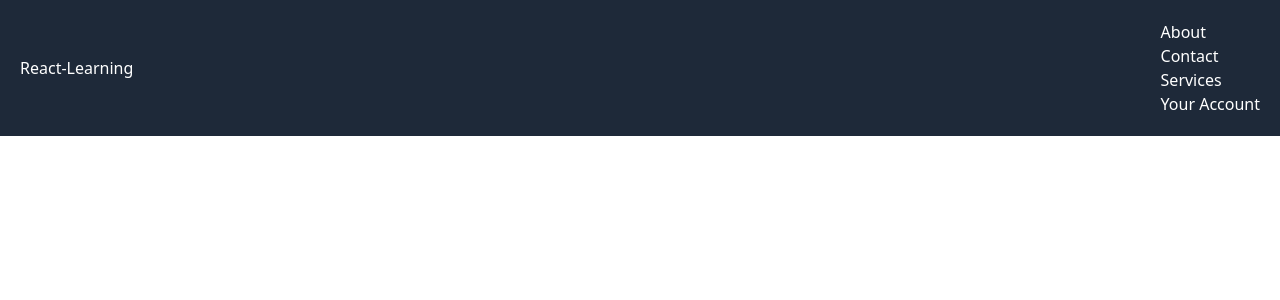
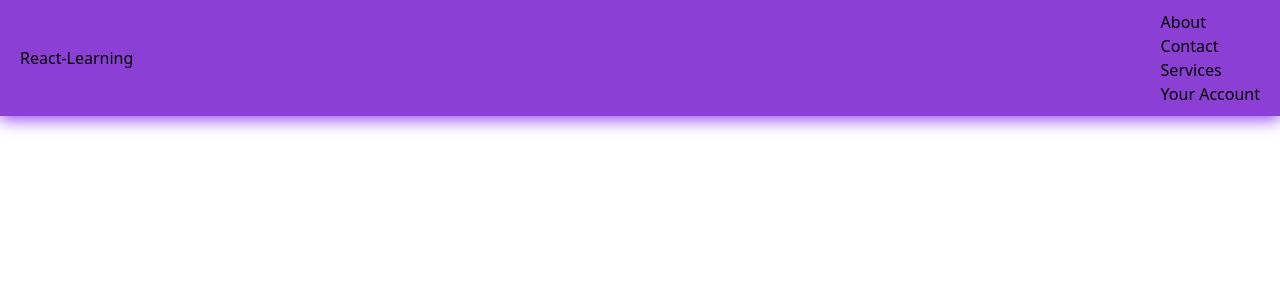
Before and after one commit to AkhandGit/react-learn, a React (Vite) app: page / in a window 1280 px wide. Shown: the top 300 px of the page. Built offline with nearby package versions, Linux system fonts and the light colour scheme.

Commit message:
added navbar

```diff
--- a/src/App.jsx
+++ b/src/App.jsx
@@ -93,7 +93,7 @@ import React from 'react'
 const App = () => {
   return (
     <>
-    <nav className='flex items-center justify-between p-5 bg-gray-800 text-white'>
+    <nav className='navbar'>
       <h2>React-Learning</h2>
       <div>
         <h4>About</h4>
--- a/src/style.css
+++ b/src/style.css
@@ -53,3 +53,13 @@ form {
     background-color: #9a67ea;
 }
 */
+
+
+.navbar {
+    display: flex;
+    justify-content: space-between;
+    align-items: center;
+    background-color: #8c3fd4;
+    padding: 10px 20px;
+    box-shadow: 0 4px 15px rgba(127, 32, 236, 0.8);
+}
```
